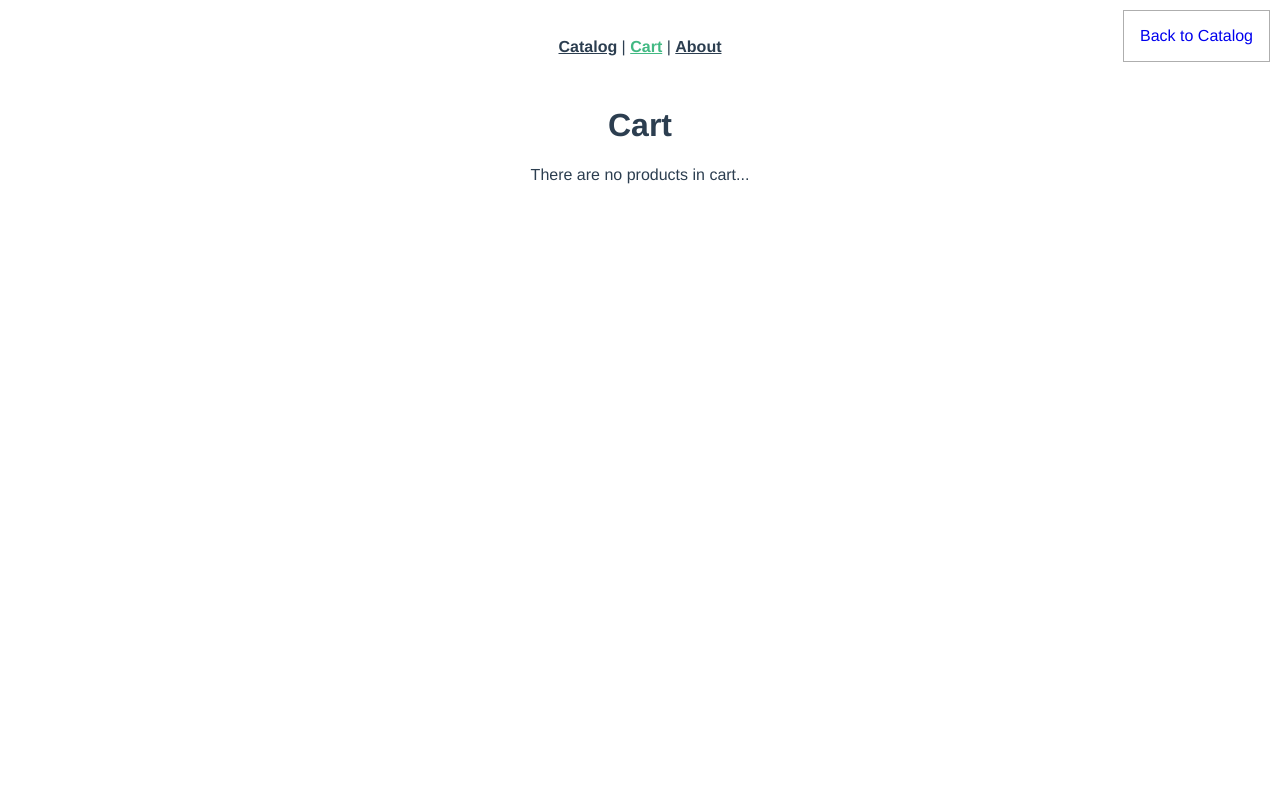
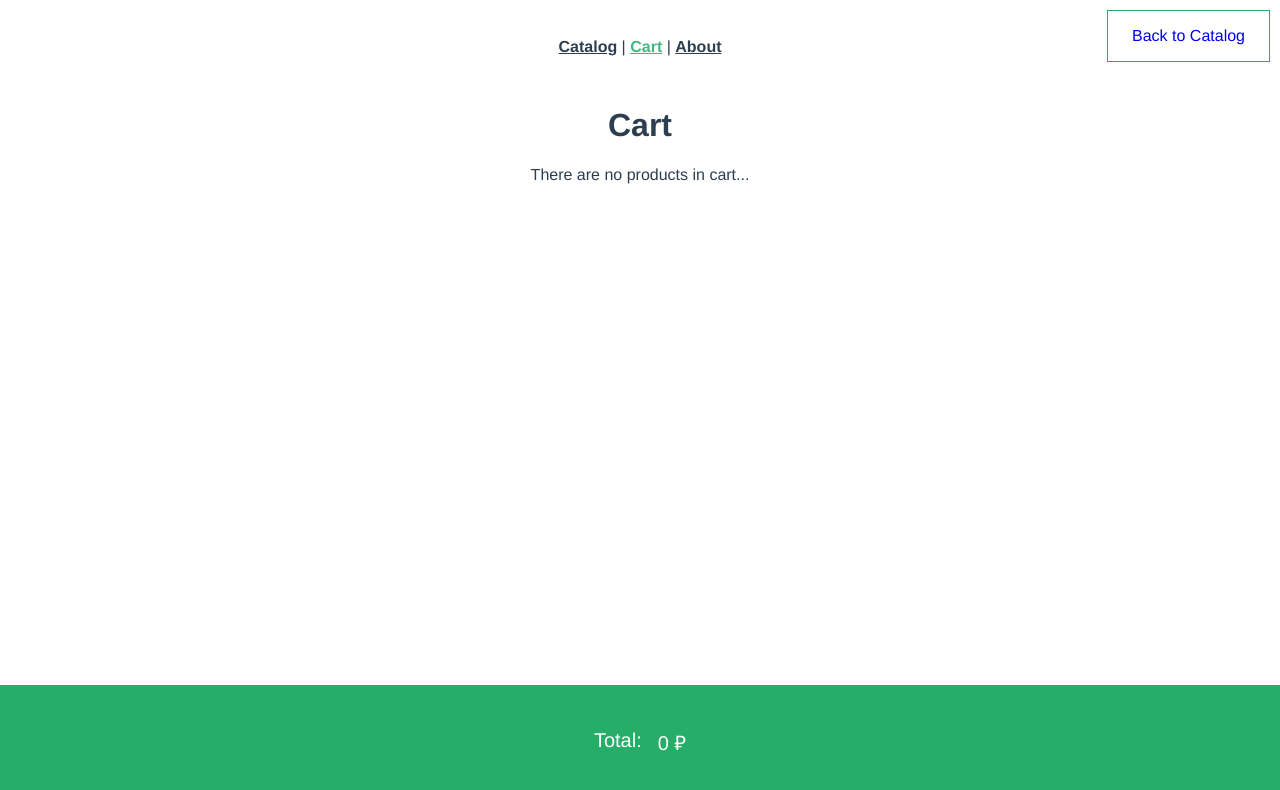
Before and after one commit to runardev/vuejs-online-shop, a Vue app: page /cart in a window 1280 px wide. Shown: the top 790 px of the page. Built offline with nearby package versions, Linux system fonts and the light colour scheme.

Commit message:
dev добавил возможность подстчета 'Total' в корзине. Добавил кнопки '+' и '-' на товарах в корзине

```diff
--- a/src/assets/styles/main.scss
+++ b/src/assets/styles/main.scss
@@ -8,6 +8,7 @@
   border-radius: $radius;
   outline: none;
   cursor: pointer;
+  transition: background .2s ease-in-out;
   &:hover {
     background: $green-bg-hover;
   }
--- a/src/components/v-cart-item.vue
+++ b/src/components/v-cart-item.vue
@@ -12,11 +12,14 @@
     </div>
     <div class="v-cart-item__quantity">
       <p>Quantity:</p>
-      {{ cart_item_data.quantity }}
+      <button class="quantity-btn" @click="decrementItem">-</button>
+      <span class="quantity-text">{{ cart_item_data.quantity }}</span>
+      <button class="quantity-btn" @click="incrementItem">+</button>
     </div>
     <button @click="deleteFromCart">Delete</button>
   </div>
 </template>
+
 <script>
 export default {
   name: "v-cart-item",
@@ -27,6 +30,12 @@ export default {
     }
   },
   methods: {
+    decrementItem() {
+      this.$emit("decrement");
+    },
+    incrementItem() {
+      this.$emit("increment");
+    },
     deleteFromCart() {
       this.$emit("deleteFromCart");
     }
@@ -47,5 +56,12 @@ export default {
   &__image {
     max-width: 50px;
   }
+  .quantity-btn {
+    cursor: pointer;
+    display: inline-block;
+  }
+  .quantity-text {
+    margin: 0 10px;
+  }
 }
 </style>
--- a/src/components/v-cart.vue
+++ b/src/components/v-cart.vue
@@ -1,7 +1,7 @@
 <template>
   <div class="v-cart">
     <router-link :to="{ name: 'catalog' }">
-      <div class="v-catalog__link_to_cart">Back to Catalog</div>
+      <div class="v-cart__link_to_cart">Back to Catalog</div>
     </router-link>
     <h1>Cart</h1>
     <p v-if="!cart_data.length">There are no products in cart...</p>
@@ -10,7 +10,13 @@
       :key="item.id"
       :cart_item_data="item"
       @deleteFromCart="deleteFromCart(index)"
+      @increment="increment(index)"
+      @decrement="decrement(index)"
     />
+    <div class="v-cart__total">
+      <p class="total__name">Total:</p>
+      <p>{{ cartTotalCost }} ₽</p>
+    </div>
   </div>
 </template>
 
@@ -31,9 +37,35 @@ export default {
   data() {
     return {};
   },
-  computed: {},
+  computed: {
+    cartTotalCost() {
+      let result = [];
+
+      if (this.cart_data.length) {
+        for (let item of this.cart_data) {
+          result.push(item.price * item.quantity);
+        }
+        result = result.reduce(function(sum, el) {
+          return sum + el;
+        });
+        return result;
+      } else {
+        return 0;
+      }
+    }
+  },
   methods: {
-    ...mapActions(["DELETE_FROM_CART"]),
+    ...mapActions([
+      "DELETE_FROM_CART",
+      "INCREMENT_CART_ITEM",
+      "DECREMENT_CART_ITEM"
+    ]),
+    increment(index) {
+      this.INCREMENT_CART_ITEM(index);
+    },
+    decrement(index) {
+      this.DECREMENT_CART_ITEM(index);
+    },
     deleteFromCart(index) {
       this.DELETE_FROM_CART(index);
     }
@@ -42,11 +74,29 @@ export default {
 </script>
 
 <style lang="scss">
-.v-catalog__link_to_cart {
-  position: absolute;
-  top: 10px;
-  right: 10px;
-  padding: $padding * 2;
-  border: solid 1px #aeaeae;
+.v-cart {
+  margin-bottom: 121px;
+  &__link_to_cart {
+    position: absolute;
+    top: 10px;
+    right: 10px;
+    padding: $padding * 2 $padding * 3;
+    border: solid 1px $green-bg;
+  }
+  &__total {
+    position: fixed;
+    bottom: 0;
+    right: 0;
+    left: 0;
+    padding: $padding * 3;
+    display: flex;
+    justify-content: center;
+    background-color: $green-bg;
+    color: #fff;
+    font-size: 20px;
+  }
+  .total__name {
+    margin-right: $margin * 2;
+  }
 }
 </style>
--- a/src/store/index.js
+++ b/src/store/index.js
@@ -31,6 +31,14 @@ export default new Vuex.Store({
     },
     REMOVE_FROM_CART: (state, index) => {
       state.cart.splice(index, 1);
+    },
+    INCREMENT: (state, index) => {
+      state.cart[index].quantity++;
+    },
+    DECREMENT: (state, index) => {
+      if (state.cart[index].quantity > 1) {
+        state.cart[index].quantity--;
+      }
     }
   },
   actions: {
@@ -50,6 +58,12 @@ export default new Vuex.Store({
     ADD_TO_CART({ commit }, product) {
       commit("SET_CART", product);
     },
+    INCREMENT_CART_ITEM({ commit }, index) {
+      commit("INCREMENT", index);
+    },
+    DECREMENT_CART_ITEM({ commit }, index) {
+      commit("DECREMENT", index);
+    },
     DELETE_FROM_CART({ commit }, index) {
       commit("REMOVE_FROM_CART", index);
     }
```
